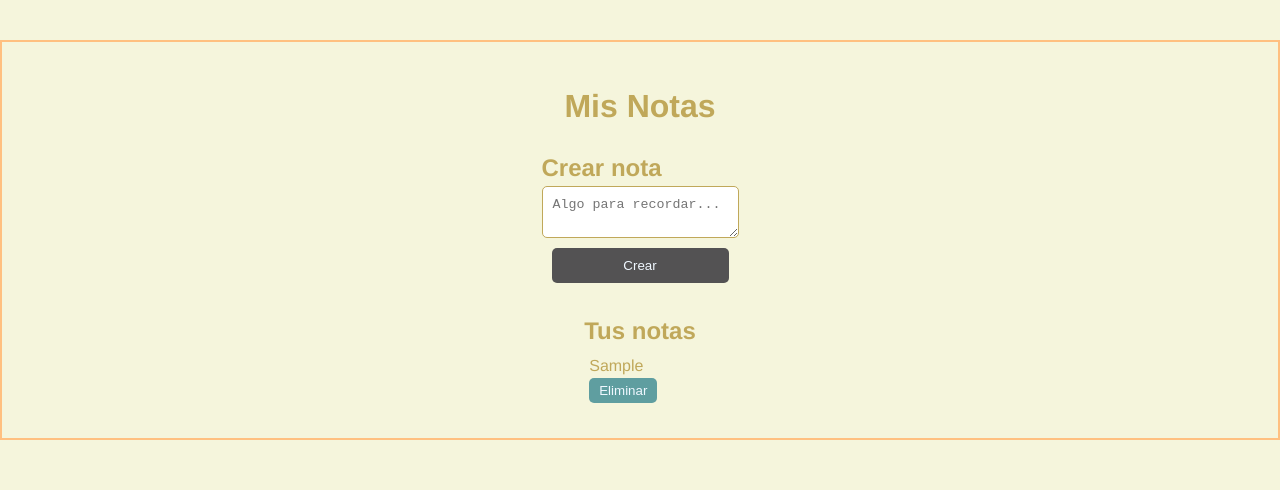
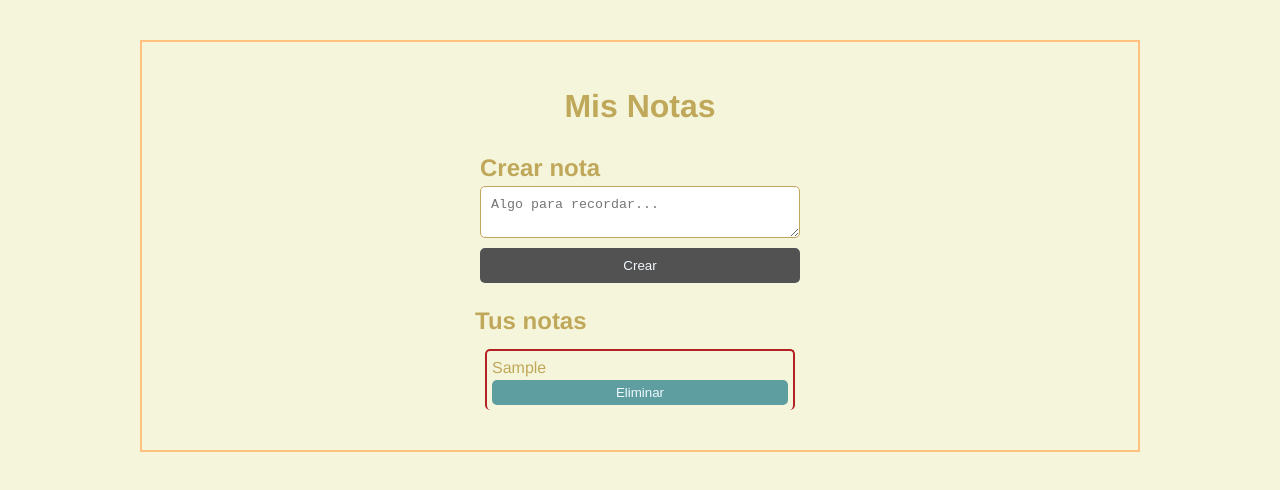
Before and after one commit to evareyes2/MisNotas, a plain HTML site: page index.html in a window 1280 px wide. Both pictures are taken after typing "Sample" into the empty fields and a click on the button "Crear". Drawn offline with Linux system fonts and the light colour scheme.

Commit message:
primeros cambios

```diff
--- a/style.css
+++ b/style.css
@@ -10,10 +10,9 @@ body {
     line-height: 1.5;
     color:#C0A85A;
     background-color:#F5F5DC;
-    max-width: 900px;
+    max-width: 1000px;
     display: flex;
     flex-direction: column;
-    min-width: 80rem ;
     margin: 40px auto;
     padding: 20px;
     border: 2px solid #FFC080;
@@ -37,6 +36,7 @@ main {
 .nota-nueva form {
     display: flex;
     flex-direction: column;
+    width: 20rem;
 }
 
 .nota-nueva textarea {
@@ -46,7 +46,7 @@ main {
 }
 
 .nota-nueva button {
-    margin: 10px;
+    margin-top: 10px;
     background-color: rgb(83, 82, 83);
     color: aliceblue;
     padding: 10px 20px;
@@ -61,6 +61,7 @@ main {
 
 .lista-notas {
     margin-bottom: 10px;
+    width: 330px;
 }
 
 .lista-notas ul {
@@ -69,6 +70,12 @@ main {
 
 .lista-notas li {
     padding: 5px;
+    margin: 10px;
+    border: 2px firebrick solid;
+    border-radius: 5px;
+    display: flex;
+    flex-direction: column;
+    align-items: safe;
 }
 
 .lista-notas li:last-child {
```
